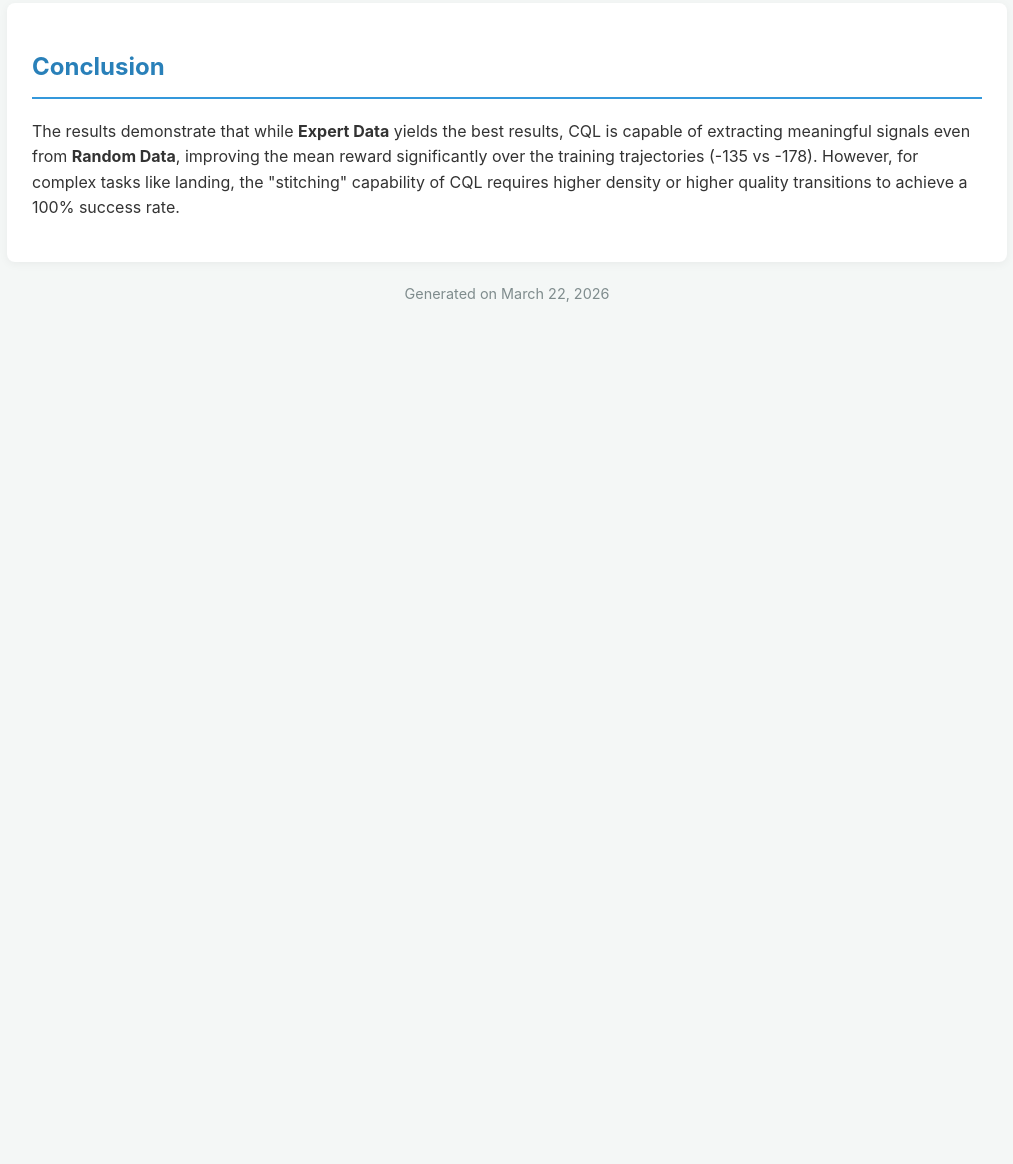
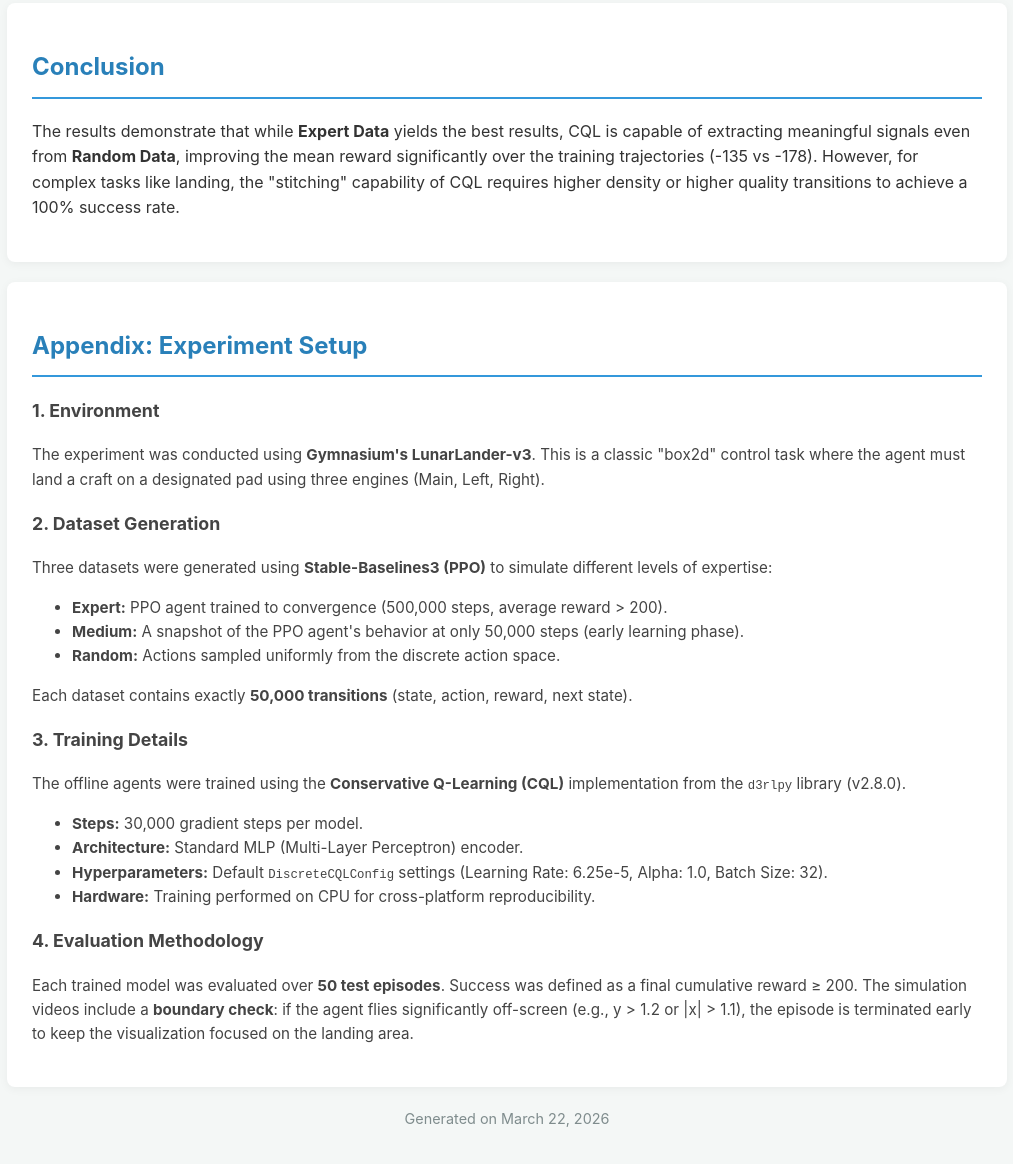
Before and after one commit to MochizukiShinichi/lunar-lander-cql, a plain HTML site: page index.html in a window 1280 px wide. Shown: the part 2107-3271 px from the top of the page, without its empty margins (133-1146 px from the left). Before the commit the page ends 2446 px from the top, so only its background shows below. Drawn offline with Linux system fonts and the light colour scheme.

Commit message:
Update report: Add Appendix with experiment setup details

```diff
--- a/index.html
+++ b/index.html
@@ -125,6 +125,42 @@
     </p>
 </section>
 
+<section id="appendix">
+    <h2>Appendix: Experiment Setup</h2>
+    <div style="font-size: 0.95em; color: #444;">
+        <h3>1. Environment</h3>
+        <p>
+            The experiment was conducted using <strong>Gymnasium's LunarLander-v3</strong>. This is a classic "box2d" control task where the agent must land a craft on a designated pad using three engines (Main, Left, Right).
+        </p>
+
+        <h3>2. Dataset Generation</h3>
+        <p>Three datasets were generated using <strong>Stable-Baselines3 (PPO)</strong> to simulate different levels of expertise:</p>
+        <ul>
+            <li><strong>Expert:</strong> PPO agent trained to convergence (500,000 steps, average reward > 200).</li>
+            <li><strong>Medium:</strong> A snapshot of the PPO agent's behavior at only 50,000 steps (early learning phase).</li>
+            <li><strong>Random:</strong> Actions sampled uniformly from the discrete action space.</li>
+        </ul>
+        <p>Each dataset contains exactly <strong>50,000 transitions</strong> (state, action, reward, next state).</p>
+
+        <h3>3. Training Details</h3>
+        <p>
+            The offline agents were trained using the <strong>Conservative Q-Learning (CQL)</strong> implementation from the <code>d3rlpy</code> library (v2.8.0).
+        </p>
+        <ul>
+            <li><strong>Steps:</strong> 30,000 gradient steps per model.</li>
+            <li><strong>Architecture:</strong> Standard MLP (Multi-Layer Perceptron) encoder.</li>
+            <li><strong>Hyperparameters:</strong> Default <code>DiscreteCQLConfig</code> settings (Learning Rate: 6.25e-5, Alpha: 1.0, Batch Size: 32).</li>
+            <li><strong>Hardware:</strong> Training performed on CPU for cross-platform reproducibility.</li>
+        </ul>
+
+        <h3>4. Evaluation Methodology</h3>
+        <p>
+            Each trained model was evaluated over <strong>50 test episodes</strong>. Success was defined as a final cumulative reward &ge; 200.
+            The simulation videos include a <strong>boundary check</strong>: if the agent flies significantly off-screen (e.g., y > 1.2 or |x| > 1.1), the episode is terminated early to keep the visualization focused on the landing area.
+        </p>
+    </div>
+</section>
+
 <footer>
     <p style="text-align: center; color: #7f8c8d; font-size: 0.9em;">Generated on March 22, 2026</p>
 </footer>
```
